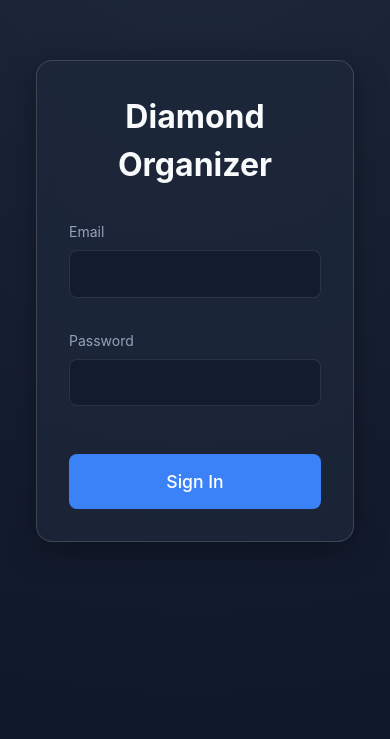
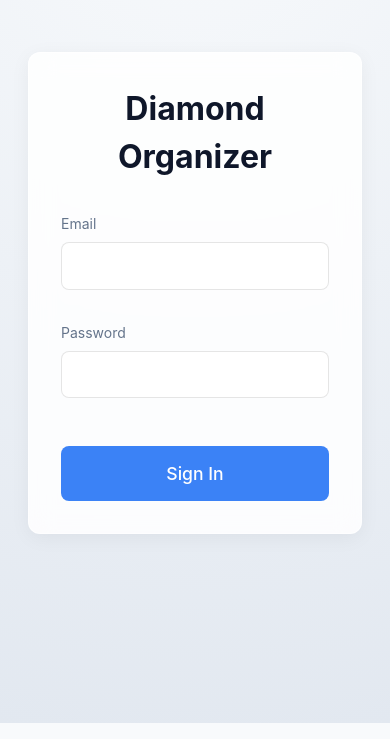
Before and after one commit to wekax2004/diamond-organizer, a React (Vite) app: page / in a window 390 px wide. Shown: the part 137-876 px from the top of the page. Built offline with nearby package versions, Linux system fonts and the light colour scheme; no server answers.

Commit message:
Switch to light theme and declutter mobile layout

```diff
--- a/src/components/TaskCard.jsx
+++ b/src/components/TaskCard.jsx
@@ -54,7 +54,7 @@ const TaskCard = React.memo(({ task, onStatusChange, onDelete, onEdit }) => {
           style={{
             width: 'auto',
             padding: '0.4rem 0.8rem',
-            backgroundColor: 'rgba(0,0,0,0.3)',
+            backgroundColor: 'rgba(255,255,255,0.9)',
             border: `1px solid ${getStatusColor(task.status)}`,
             color: getStatusColor(task.status),
             fontWeight: 'bold',
@@ -90,7 +90,7 @@ const TaskCard = React.memo(({ task, onStatusChange, onDelete, onEdit }) => {
       </div>
 
       {task.stones && task.stones.map((stone, idx) => (
-        <div key={stone.id} style={{ marginBottom: '1.5rem', background: 'rgba(0,0,0,0.2)', padding: '1rem', borderRadius: '8px' }}>
+        <div key={stone.id} style={{ marginBottom: '1.5rem', background: 'rgba(0,0,0,0.03)', padding: '1rem', borderRadius: '8px' }}>
           <h4 style={{ margin: '0 0 0.5rem 0', color: 'var(--text-muted)' }}>Stone {task.stones.length > 1 ? `#${idx + 1}` : ''}</h4>
 
           {stone.images && stone.images.length > 0 ? (
--- a/src/components/TaskForm.jsx
+++ b/src/components/TaskForm.jsx
@@ -303,7 +303,7 @@ const TaskForm = ({ onSave, onCancel, editingTask = null }) => {
           <h3 style={{ marginTop: '2rem', borderBottom: '1px solid var(--border-color)', paddingBottom: '0.5rem' }}>Stones ({formData.stones.length})</h3>
 
           {formData.stones.map((stone, index) => (
-            <div key={stone.id} style={{ background: 'rgba(0,0,0,0.1)', padding: '1rem', borderRadius: '8px', marginBottom: '1rem', position: 'relative' }}>
+            <div key={stone.id} style={{ background: 'rgba(0,0,0,0.03)', padding: '1rem', borderRadius: '8px', marginBottom: '1rem', position: 'relative' }}>
               <div style={{ display: 'flex', justifyContent: 'space-between', marginBottom: '1rem' }}>
                 <h4 style={{ margin: 0, color: 'var(--text-muted)' }}>Stone #{index + 1}</h4>
                 {formData.stones.length > 1 && (
@@ -311,7 +311,7 @@ const TaskForm = ({ onSave, onCancel, editingTask = null }) => {
                 )}
               </div>
 
-              <div className="form-group" style={{ background: 'rgba(99, 102, 241, 0.1)', padding: '1rem', borderRadius: '8px', border: '1px solid rgba(99, 102, 241, 0.3)' }}>
+              <div className="form-group" style={{ background: 'rgba(99, 102, 241, 0.05)', padding: '1rem', borderRadius: '8px', border: '1px solid rgba(99, 102, 241, 0.2)' }}>
                 <label style={{ color: 'var(--primary-color)' }}>Auto-Fill from Excel Catalog</label>
                 <div style={{ display: 'flex', gap: '0.5rem' }}>
                   <input
@@ -320,7 +320,7 @@ const TaskForm = ({ onSave, onCancel, editingTask = null }) => {
                     value={stone.lotName || ''}
                     onChange={(e) => handleStoneChange(stone.id, e)}
                     placeholder="Enter Lot Name (e.g. BR7370)"
-                    style={{ flex: 1, background: 'rgba(0,0,0,0.2)' }}
+                    style={{ flex: 1, background: 'rgba(255,255,255,0.9)' }}
                   />
                   <button
                     type="button"
--- a/src/index.css
+++ b/src/index.css
@@ -3,9 +3,9 @@
   line-height: 1.5;
   font-weight: 400;
 
-  color-scheme: dark;
-  color: rgba(255, 255, 255, 0.87);
-  background-color: #0d1117;
+  color-scheme: light;
+  color: #1e293b;
+  background-color: #f8fafc;
 
   font-synthesis: none;
   text-rendering: optimizeLegibility;
@@ -14,13 +14,13 @@
 
   --primary-color: #3b82f6;
   --primary-hover: #2563eb;
-  --bg-color: #0f172a;
-  --card-bg: rgba(30, 41, 59, 0.7);
-  --border-color: rgba(255, 255, 255, 0.1);
-  --text-main: #f8fafc;
-  --text-muted: #94a3b8;
-  --glass-border: rgba(255, 255, 255, 0.15);
-  --glass-shadow: 0 8px 32px 0 rgba(0, 0, 0, 0.37);
+  --bg-color: #f1f5f9;
+  --card-bg: rgba(255, 255, 255, 0.85);
+  --border-color: rgba(0, 0, 0, 0.1);
+  --text-main: #0f172a;
+  --text-muted: #64748b;
+  --glass-border: rgba(255, 255, 255, 0.6);
+  --glass-shadow: 0 4px 20px 0 rgba(0, 0, 0, 0.05);
 }
 
 * {
@@ -33,7 +33,7 @@ body {
   place-items: flex-start;
   min-width: 320px;
   min-height: 100vh;
-  background: radial-gradient(circle at top, #1e293b 0%, #0f172a 100%);
+  background: radial-gradient(circle at top, #f8fafc 0%, #e2e8f0 100%);
 }
 
 #root {
@@ -66,22 +66,50 @@ h1, h2, h3 {
 }
 
 @media (max-width: 768px) {
+  #root {
+    padding: 0.5rem;
+  }
   .glass-panel {
     padding: 1rem;
+    border-radius: 12px;
   }
   .app-header {
     margin-bottom: 1rem !important;
   }
   .stat-panel {
-    padding: 1rem !important;
-    gap: 0.5rem !important;
+    padding: 0.75rem !important;
+    gap: 0.25rem !important;
+    flex-wrap: nowrap !important;
+    overflow-x: auto;
+  }
+  .stat-box {
+    min-width: 100px;
   }
   .stat-box .stat-value {
-    font-size: 1.25rem !important;
+    font-size: 1.1rem !important;
+  }
+  .stat-box .stat-label {
+    font-size: 0.7rem !important;
   }
   .search-input {
     padding: 0.75rem 1rem !important;
     font-size: 1rem !important;
+  }
+  .task-header h3 {
+    font-size: 1.1rem !important;
+  }
+  .task-details {
+    font-size: 0.8rem !important;
+    grid-template-columns: 1fr !important;
+    gap: 0.25rem !important;
+  }
+  .badge {
+    padding: 0.15rem 0.4rem !important;
+    font-size: 0.7rem !important;
+  }
+  .task-actions button {
+    font-size: 0.85rem;
+    padding: 0.4rem;
   }
 }
 
@@ -106,7 +134,7 @@ h1, h2, h3 {
 
 input, textarea, select {
   width: 100%;
-  background: rgba(15, 23, 42, 0.6);
+  background: rgba(255, 255, 255, 0.9);
   border: 1px solid var(--border-color);
   border-radius: 8px;
   padding: 0.75rem;
@@ -216,7 +244,7 @@ button.danger:hover {
 .task-image-container {
   width: 100%;
   height: 200px;
-  background-color: rgba(0, 0, 0, 0.2);
+  background-color: rgba(0, 0, 0, 0.05);
   border-radius: 12px;
   overflow: hidden;
   margin-bottom: 1rem;
@@ -262,7 +290,7 @@ button.danger:hover {
 }
 
 .badge {
-  background: rgba(255, 255, 255, 0.1);
+  background: rgba(0, 0, 0, 0.05);
   padding: 0.25rem 0.5rem;
   border-radius: 4px;
   font-size: 0.75rem;
@@ -364,7 +392,7 @@ button.danger:hover {
 .search-input:focus {
   border-color: var(--primary-color);
   box-shadow: 0 0 0 3px rgba(59, 130, 246, 0.2);
-  background: rgba(30, 41, 59, 0.9);
+  background: rgba(255, 255, 255, 1);
 }
 
 .tabs {
```
